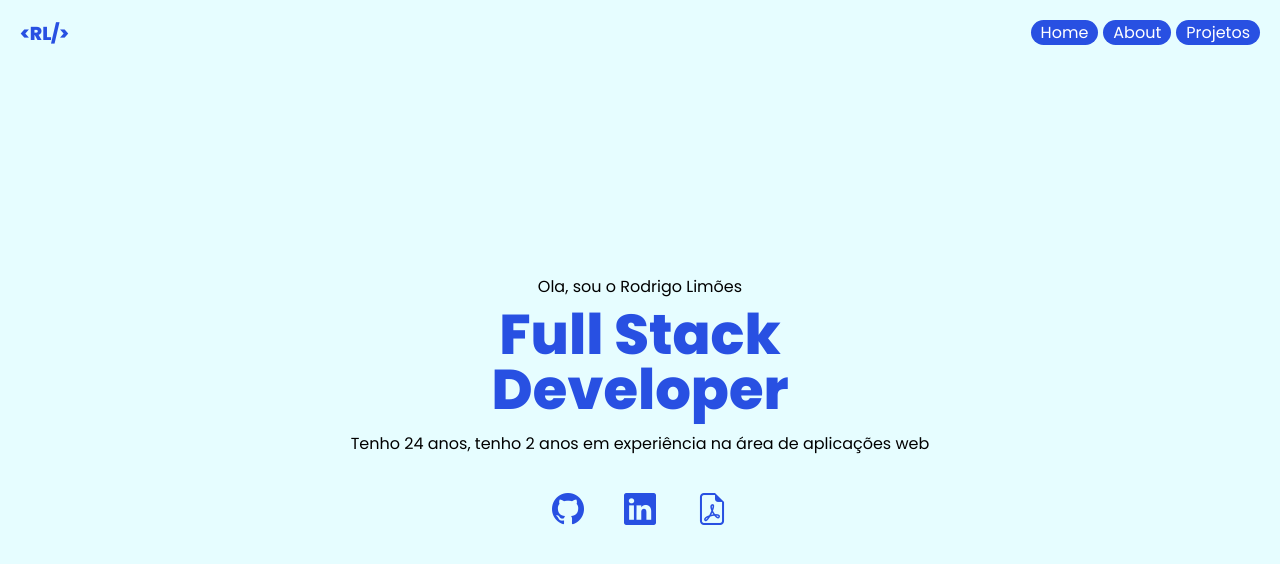
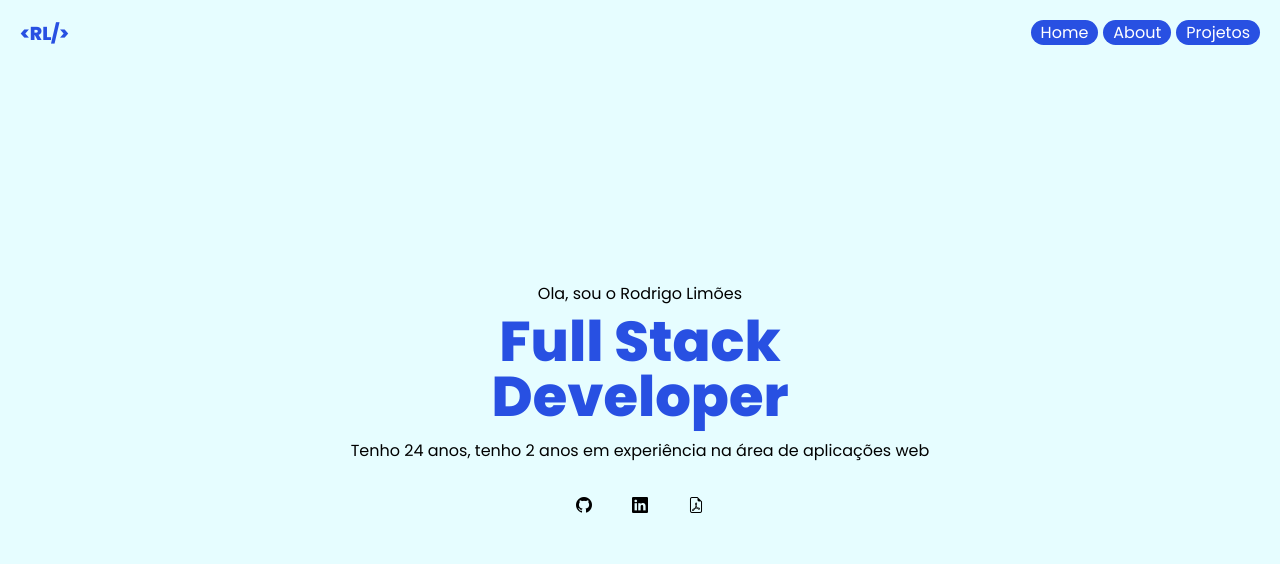
Before and after one commit to rodrigolimoes/portfolio, a React (Create React App) app: page / in a window 1280 px wide. Shown: the top 564 px of the page. Built offline with nearby package versions, Linux system fonts and the light colour scheme.

Commit message:
refactor: Refactoring icons

```diff
--- a/src/pages/Home/style.ts
+++ b/src/pages/Home/style.ts
@@ -7,7 +7,7 @@ export const Content = styled.section`
 	padding: 20px;
 	flex-wrap: wrap;
 	justify-content: center;
-	height: 95vh;
+	height: 94vh;
 	text-align: center;
 `;
 
@@ -30,15 +30,7 @@ export const Icons = styled.div`
 	justify-content: center;
 	margin-top: 15px;
 
-	i {
-		font-size: 2rem;
-		cursor: pointer;
-		color: ${props => props.theme.main};
-		transition: transform 1.5s;
+	> * {
 		margin: 0 20px;
-
-		&:hover {
-			transform: rotateY(360deg);
-		}
 	}
 `;
```
